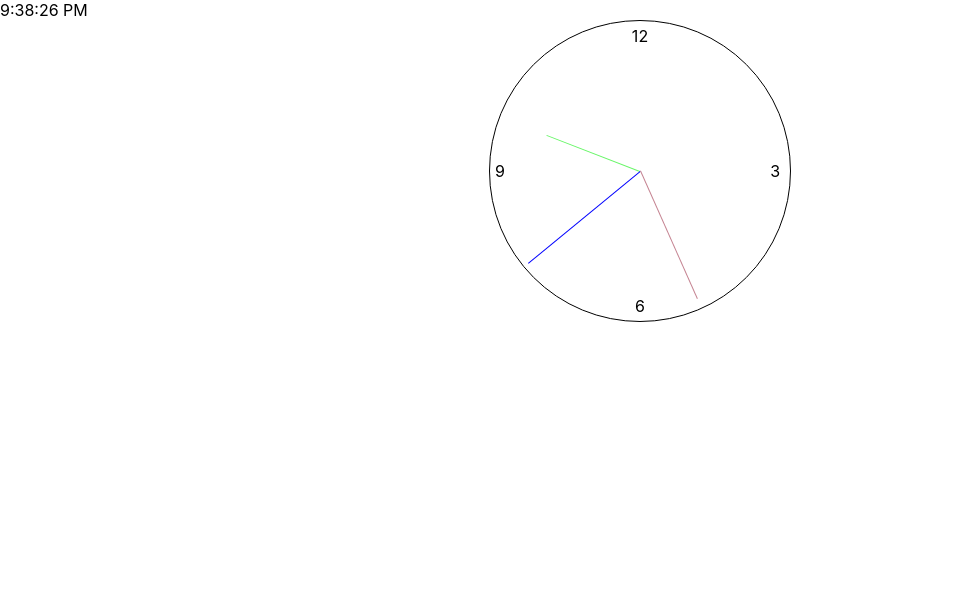
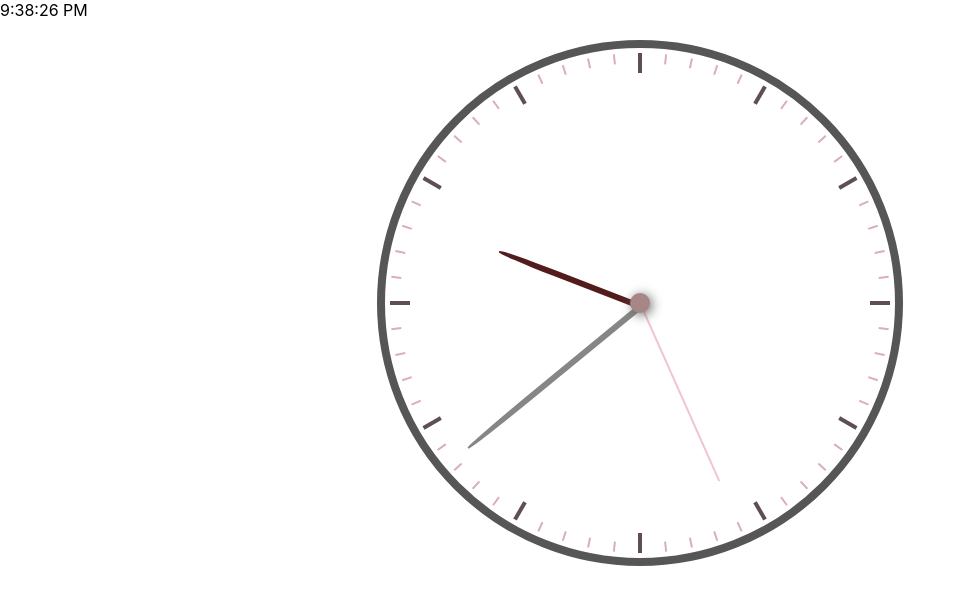
Before and after one commit to sprajams/analog-clock, a React (Create React App) app: page / in a window 1280 px wide. Shown: the top 604 px of the page, without its empty margins (0-965 px from the left). Built offline with nearby package versions, Linux system fonts and the light colour scheme.

Commit message:
restyle of watch face

```diff
--- a/src/components/Clock/index.jsx
+++ b/src/components/Clock/index.jsx
@@ -1,3 +1,4 @@
+import { useEffect, useState } from "react";
 import clsx from "clsx";
 import styles from "./styles.module.scss";
 
@@ -5,17 +6,30 @@ function Clock({ hours, minutes, seconds }) {
   const hoursDeg = (360 / 12) * (hours + minutes / 60 + seconds / 360);
   const minutesDeg = (360 / 60) * (minutes + seconds / 60);
   const secondsDeg = (360 / 60) * seconds;
+
+  // create 60 markings
+  const [markings, setMarkings] = useState([]);
+  useEffect(() => {
+    for (let i = 1; i <= 60; i++) {
+      setMarkings((curr) => {
+        return [
+          ...curr,
+          <div
+            className={styles.marking}
+            style={{
+              transform: `translate(-50%, 0)  rotate(${i * 6}deg) `,
+            }}
+            key={i}
+          ></div>,
+        ];
+      });
+    }
+  }, []);
   return (
-    <div className={styles.wrap}>
-      <div className={styles.outline}>
-        {/* <div>x</div> */}
     <div>
-          <div className={styles.twelve}>12</div>
-          <div className={styles.three}>3</div>
-          <div className={styles.six}>6</div>
-          <div className={styles.nine}>9</div>
-        </div>
-      </div>
+      <div className={styles.clock}>
+        <div className={styles.center}></div>
+        <div>{markings}</div>
         <div
           className={clsx(styles.hour, styles.hand)}
           style={{
@@ -31,9 +45,10 @@ function Clock({ hours, minutes, seconds }) {
         <div
           className={clsx(styles.second, styles.hand)}
           style={{
-          transform: `translate(-50%, 0)  rotate(${secondsDeg}deg) translate(-50%, 0) `,
+            transform: `translate(-50%, 0)  rotate(${secondsDeg}deg)`,
           }}
         ></div>
+      </div>
     </div>
   );
 }
--- a/src/components/Clock/styles.module.scss
+++ b/src/components/Clock/styles.module.scss
@@ -1,48 +1,19 @@
-.wrap {
-  display: flex;
-  justify-content: center;
-  position: relative;
-}
-.outline {
-  border: 1px solid black;
-  border-radius: 50%;
-  height: 300px;
-  width: 300px;
+// numbers on the clock
+.clockNum {
+  width: 25px;
+  height: 25px;
   display: flex;
   justify-content: center;
   align-items: center;
-  position: relative;
+  background: rgb(231, 183, 193);
+  border-radius: 50%;
+  // text-align: center;
 }
-
-// watch hands
-.hour {
-  height: 100px;
-  width: 1px;
-  background: rgb(105, 246, 105);
-}
-.minute {
-  height: 145px;
-  width: 1px;
-  background: blue;
-}
-.second {
-  height: 140px;
-  width: 1px;
-  background: rgb(197, 132, 146);
-}
-.hand {
-  position: absolute;
-  bottom: 50%;
-  left: 50%;
-  transform-origin: bottom;
-}
-
-// numbers on the clock
 .twelve {
   position: absolute;
   top: 5px;
   left: 50%;
-  transform: translate(-50%, 0);
+  transform: translate(-50%, 50%);
 }
 .three {
   position: absolute;
@@ -54,11 +25,105 @@
   position: absolute;
   bottom: 5px;
   left: 50%;
-  transform: translate(-50%, 0);
+  transform: translate(-50%, -50%);
 }
 .nine {
   position: absolute;
   top: 50%;
-  left: 10px;
-  transform: translate(-50%, -50%);
+  left: 5px;
+  transform: translate(50%, -50%);
 }
+
+//
+//
+//
+.clock {
+  border: 5px solid rgb(86, 86, 86);
+  border-radius: 50%;
+  margin: 20px auto;
+  height: 350px;
+  width: 350px;
+  display: flex;
+  justify-content: center;
+  align-items: center;
+  position: relative;
+  padding: 5px;
+  @media (min-width: 768px) {
+    height: 500px;
+    width: 500px;
+    border: 8px solid rgb(86, 86, 86);
+  }
+}
+.marking {
+  font-size: 5px;
+  width: 2px;
+  height: 10px;
+  position: absolute;
+  background: rgb(216, 175, 184);
+  left: 50%;
+  top: 5px;
+  transform-origin: 50% 175px;
+  @media (min-width: 768px) {
+    transform-origin: 50% 250px;
+  }
+}
+// make every 5th marking bold
+.marking:nth-of-type(5n) {
+  position: absolute;
+  width: 4px;
+  height: 20px;
+  background: rgb(94, 80, 80);
+  left: 50%;
+  transform-origin: 50% 175px;
+  @media (min-width: 768px) {
+    transform-origin: 50% 250px;
+  }
+}
+.center {
+  width: 10px;
+  height: 10px;
+  border-radius: 50%;
+  background: rgb(167, 134, 134);
+  filter: drop-shadow(2px 2px 6px rgb(99, 99, 99));
+  z-index: 1;
+  @media (min-width: 768px) {
+    width: 20px;
+    height: 20px;
+  }
+}
+
+.hand {
+  position: absolute;
+  bottom: 50%;
+  left: 50%;
+  width: 3px;
+  border-radius: 40% 40% 0 0;
+  transform-origin: bottom;
+  @media (min-width: 768px) {
+    width: 6px;
+  }
+  // transition: transform 0.1s;
+}
+.hour {
+  height: 105px;
+  background: rgb(83, 28, 28);
+  @media (min-width: 768px) {
+    height: 150px;
+  }
+}
+.minute {
+  height: 150px;
+  background: rgb(134, 134, 134);
+  @media (min-width: 768px) {
+    height: 225px;
+  }
+}
+.second {
+  height: 135px;
+  background: rgb(241, 197, 207);
+  width: 2px;
+  border-radius: 0;
+  @media (min-width: 768px) {
+    height: 195px;
+  }
+}
```
Lines whose indentation alone changed are shown as unchanged.
